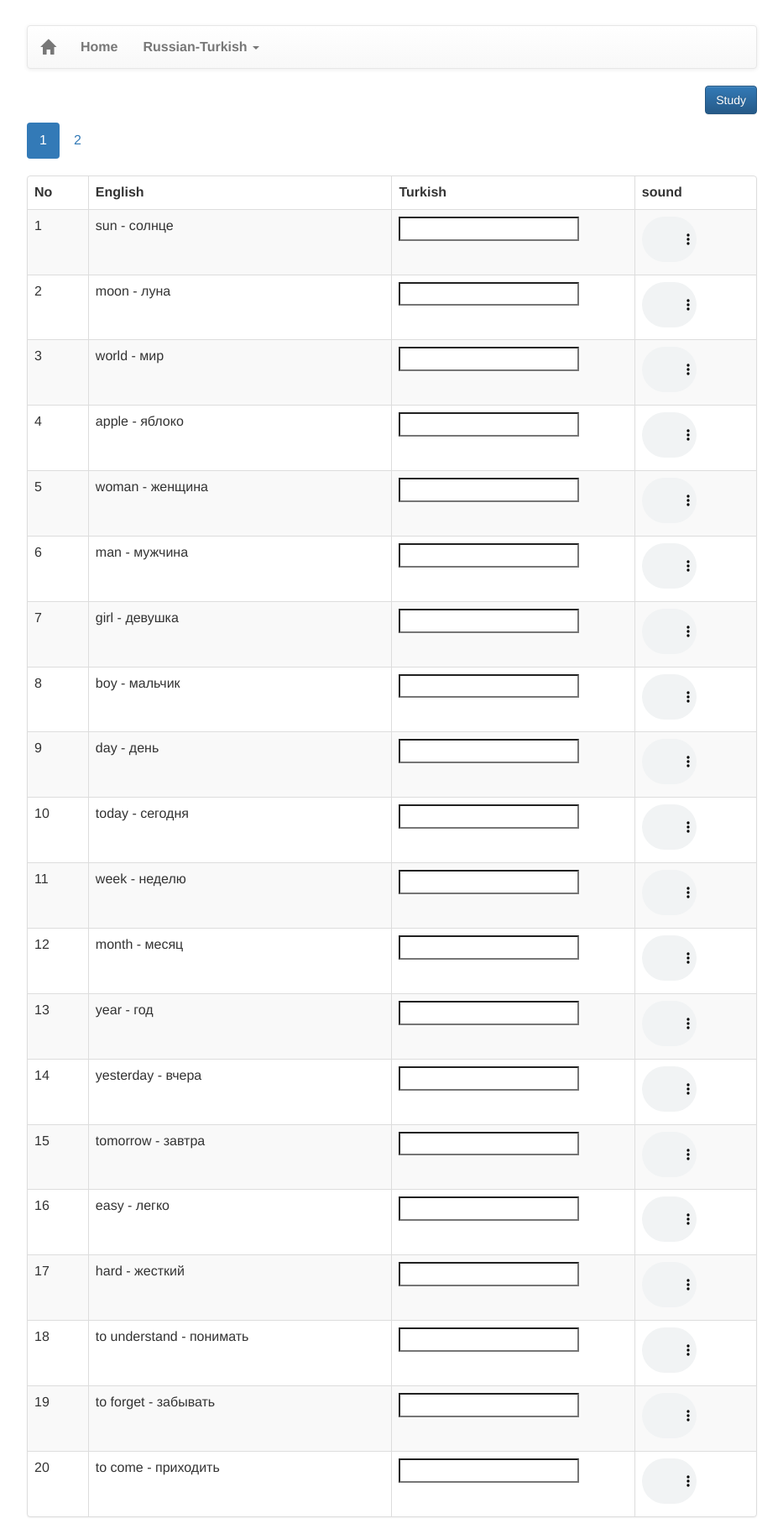
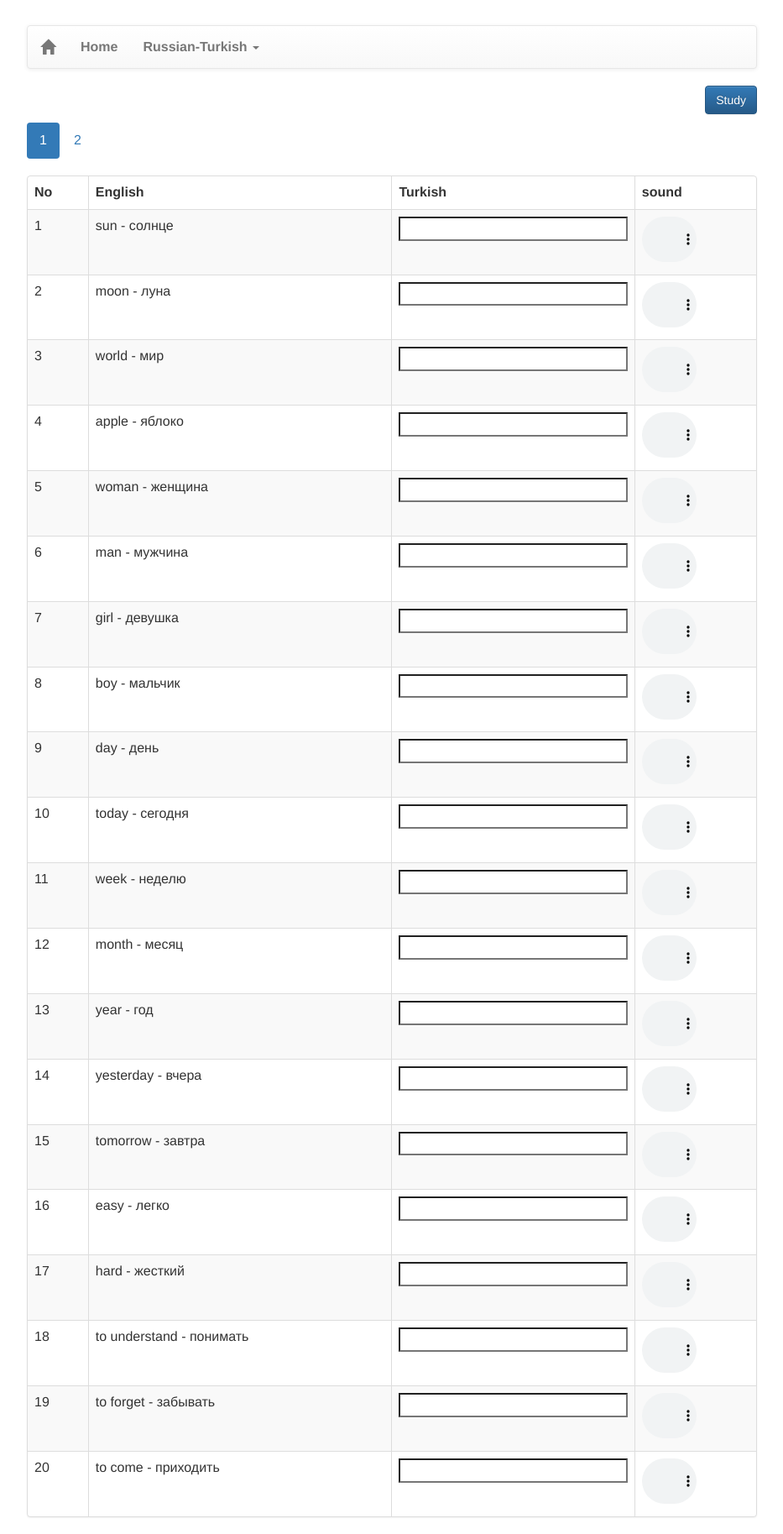
Before and after one commit to study-language/study-language-github.io, a Jekyll site: the page built from pages/turkish-vocabulary-test.html, in a window 1280 px wide. Shown: the whole page at 84% size, without its empty margins (173-1106 px from the left). Built offline with Jekyll 4.4.1, drawn with Linux system fonts in a browser that asks for light colours; nearby versions of some CDN libraries; the repository's description, which GitHub fills in, is left out.

Commit message:
Update head.html

```diff
--- a/_includes/head.html
+++ b/_includes/head.html
@@ -22,6 +22,14 @@
     myApp.controller('MyCtrl', function() {
 
     });
-</script>
+   </script>
 
+    <style>
+    input[type="text"] {
+     width: 100%;
+     box-sizing: border-box;
+     -webkit-box-sizing:border-box;
+     -moz-box-sizing: border-box;
+     }
+    </style>
 </head>
```
